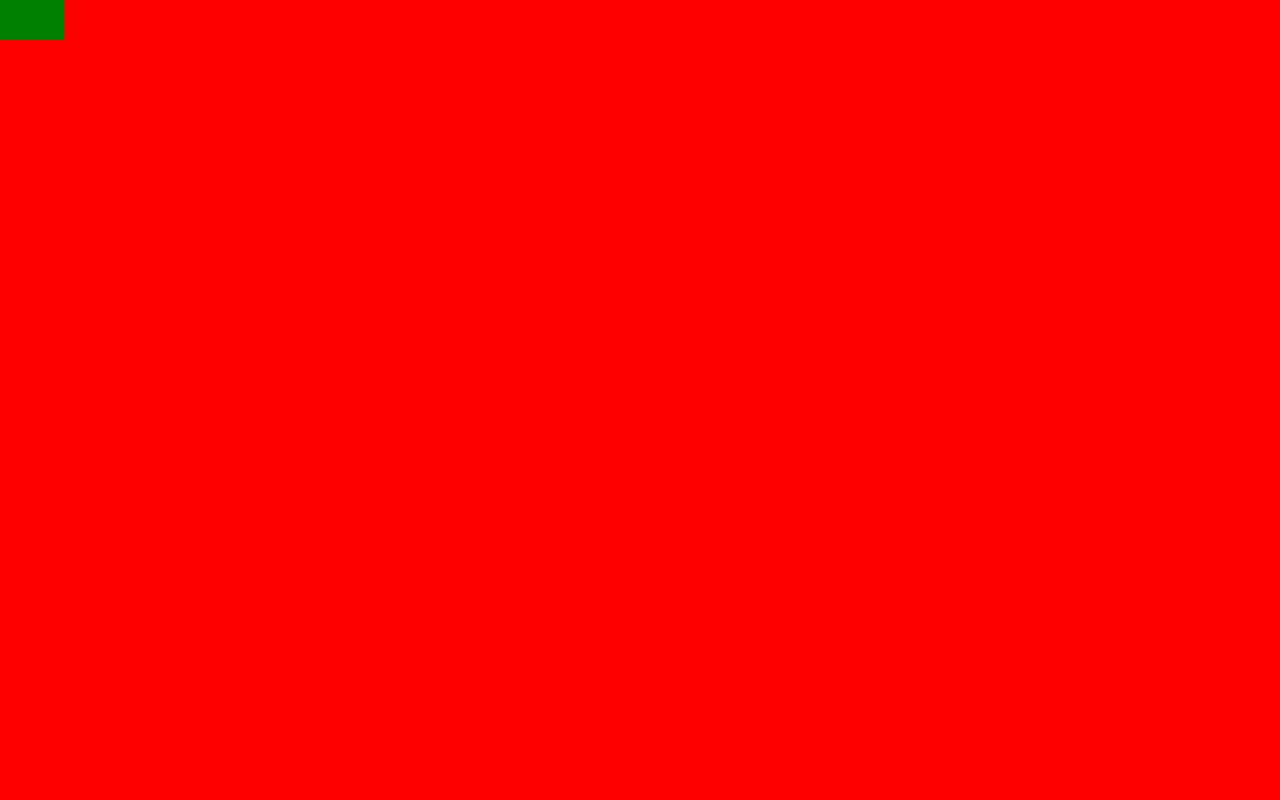
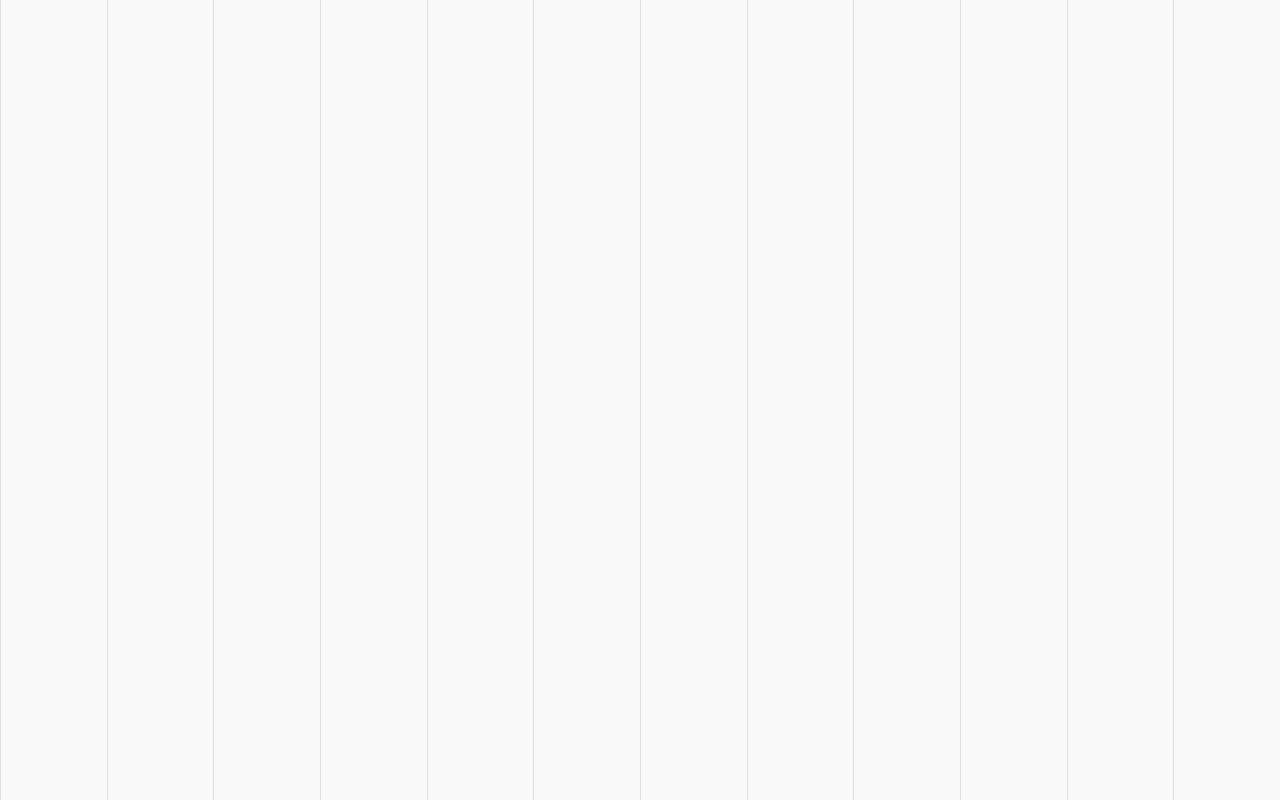
Before and after one commit to PinitS/BUILD_QR_BISTRO_SITE_TEST, a Next.js app: page / in a window 1280 px wide. Built offline with nearby package versions, Linux system fonts and the light colour scheme.

Commit message:
update code

```diff
--- /dev/null
+++ b/src/components/Editor/Grid/index.js
@@ -0,0 +1,35 @@
+import React from "react";
+import styled from "styled-components";
+import _ from "lodash";
+
+const GridContainer = styled.div`
+  position: absolute;
+  top: 0;
+  left: 0;
+  height: 100%;
+  width: 100%;
+  pointer-events: none;
+  z-index: 0;
+`;
+
+const VerticalLine = styled.div`
+  position: absolute;
+  top: 0;
+  height: 100%;
+  width: 1px;
+  background: rgba(0, 0, 0, 0.1);
+`;
+
+export const Grid = ({ $containerWidth, $containerHeight }) => {
+  const NUM_COLUMNS = 12;
+  const spacing = $containerWidth / NUM_COLUMNS;
+
+  return (
+    <GridContainer>
+      {_.chain(NUM_COLUMNS + 1)
+        .range()
+        .map((index) => <VerticalLine key={`v-${index}`} style={{ left: `${index * spacing}px` }} />)
+        .value()}
+    </GridContainer>
+  );
+};
--- a/src/pages/index.js
+++ b/src/pages/index.js
@@ -1,26 +1,25 @@
+import { Grid } from "@components/Editor/Grid";
+import { useContainerDimensions } from "@hooks/useContainerDimensions";
 import React from "react";
 import styled from "styled-components";
 
 const Container = styled.div`
   flex: 1;
-  background: red;
   display: flex;
   flex-direction: column;
   width: 100%;
   height: 100%;
-`;
-
-const AbsoluteBox = styled.div`
-  position: absolute;
-  background: green;
-  width: 5%;
-  height: 5%;
+  position: relative;
 `;
 
 export default () => {
+  const { width: containerWidth, height: containerHeight, ref: containerRef } = useContainerDimensions();
+  const NUM_COLUMNS = 20;
+  const gridColumnWidth = containerWidth / NUM_COLUMNS;
+
   return (
-    <Container>
-      <AbsoluteBox />
+    <Container ref={containerRef} $gridColumnWidth={gridColumnWidth}>
+      <Grid $containerWidth={containerWidth} />
     </Container>
   );
 };
--- /dev/null
+++ b/src/utils/resolve/resolveSize.js
@@ -0,0 +1,5 @@
+const DESIGN_WIDTH = 375;
+export const fitPxW = ({ containerWidth = 1 }) => {
+  const scale = containerWidth / DESIGN_WIDTH;
+  return scale || 1;
+};
```
Also changed, not shown: src/components/Editor/ContainerFreeformBlocks/ContainerFreeformBlockText.js (+16 -3 lines), src/components/Editor/ContainerFreeformBlocks/index.js (+5 -19 lines), src/components/Editor/ModalForm/ImportFreeformBlock.js (+22 -7 lines), src/pages/page-builder-editor/[restaurantId].js (+13 -10 lines), src/utils/importFreeform/index.js (added, +13 -0 lines).
